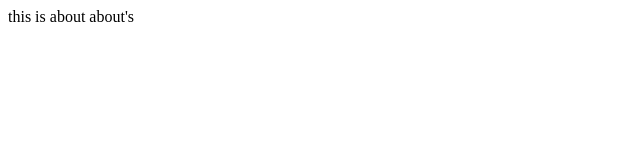
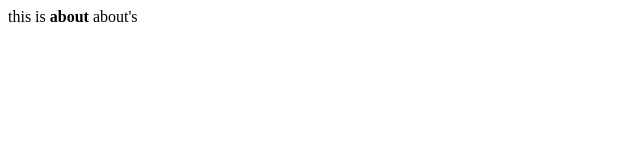
Before and after one commit to theblizzardwolf/nargacugu.ninja, a plain HTML site: page about.html in a window 1280 px wide. Shown: the full height of the page, 0-640 px from the left. Drawn offline with Linux system fonts and the light colour scheme.

Commit message:
Update about.html

```diff
--- a/about.html
+++ b/about.html
@@ -4,6 +4,6 @@
     <title>My About Page</title>
   </head>
   <body>
-     this is about about's
+    this is <strong>about</strong> about's
   </body>
 </html>
```
